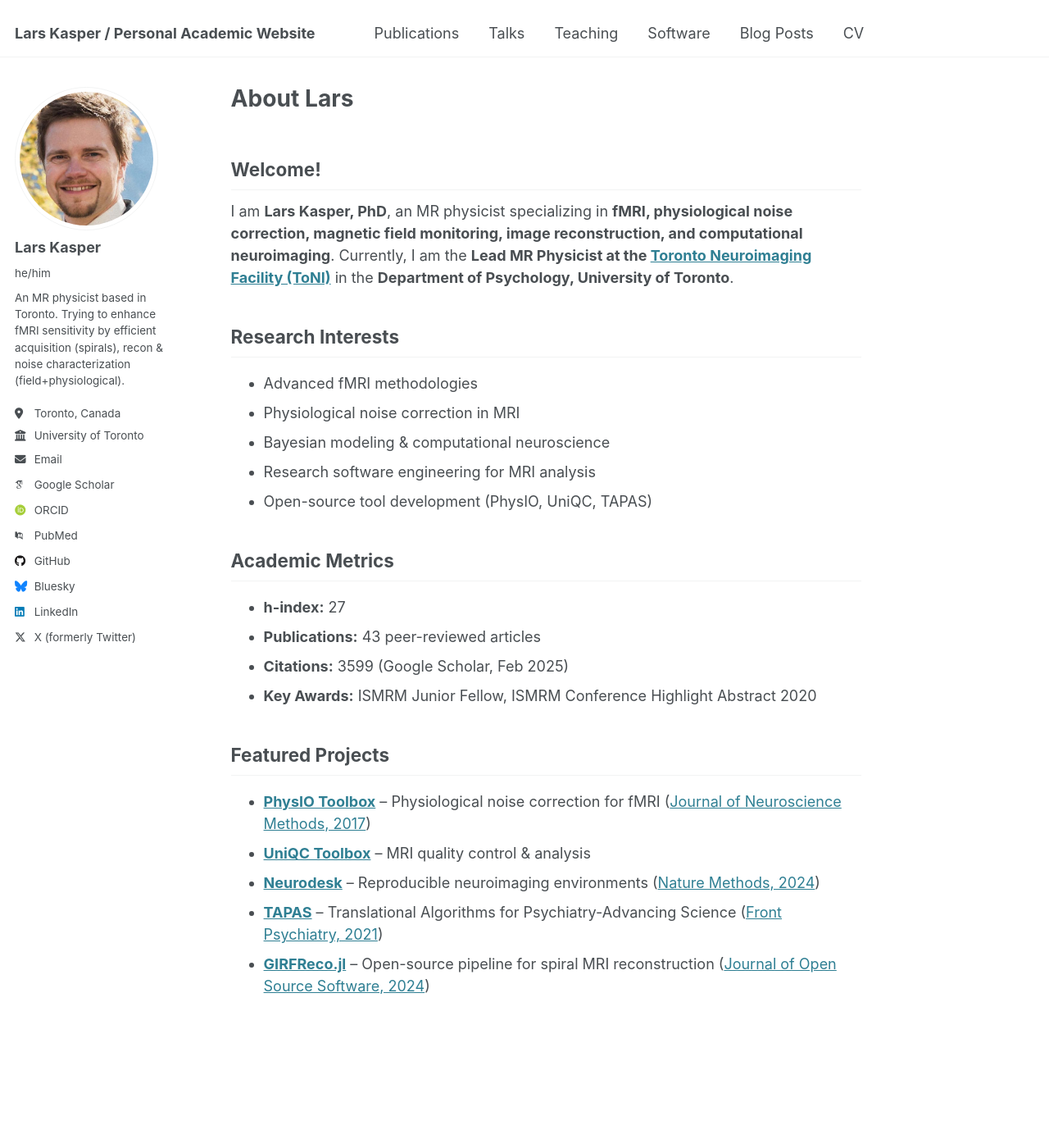
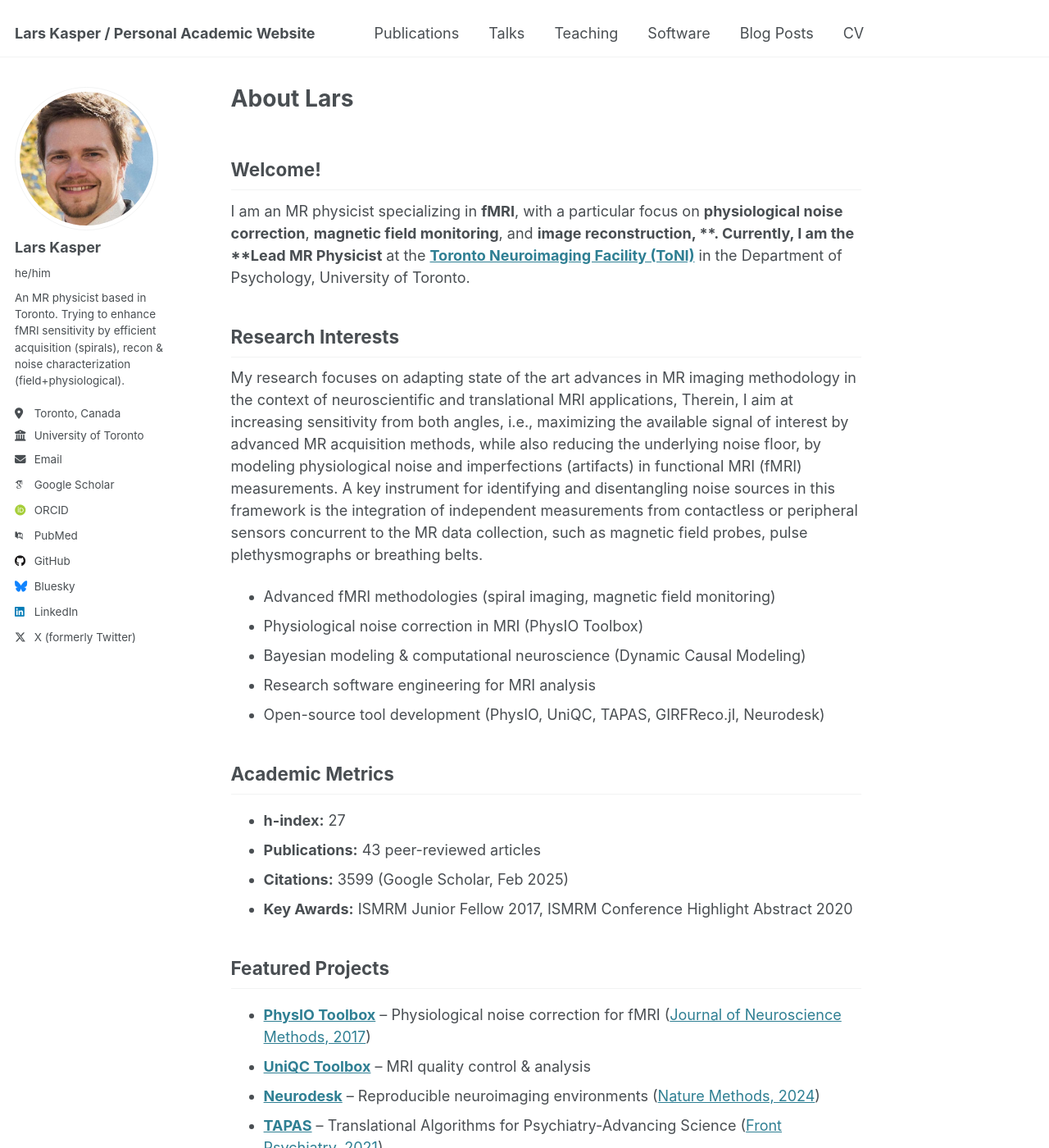
Before and after one commit to mrikasper/mrikasper.github.io, a Jekyll site: the page built from _pages/about.md, in a window 1280 px wide and 1400 px high. Shown: the whole window at 82% size. Built offline with Jekyll 4.4.1, drawn with Linux system fonts in a browser that asks for light colours; some web fonts are replaced.

Commit message:
expanded about page

```diff
--- a/_pages/about.md
+++ b/_pages/about.md
@@ -9,22 +9,26 @@ redirect_from:
 
 ## Welcome!
 
-I am **Lars Kasper, PhD**, an MR physicist specializing in **fMRI, physiological noise correction, magnetic field monitoring, image reconstruction, and computational neuroimaging**. Currently, I am the **Lead MR Physicist at the [Toronto Neuroimaging Facility (ToNI)](https://toni.psych.utoronto.ca/)** in the **Department of Psychology, University of Toronto**.
+I am an MR physicist specializing in **fMRI**, with a particular focus on **physiological noise correction**, **magnetic field monitoring**, and **image reconstruction, **. Currently, I am the **Lead MR Physicist** at the **[Toronto Neuroimaging Facility (ToNI)](https://toni.psych.utoronto.ca/)** in the Department of Psychology, University of Toronto.
+
+
 
 ## Research Interests
 
-- Advanced fMRI methodologies
-- Physiological noise correction in MRI
-- Bayesian modeling & computational neuroscience
+My research focuses on adapting state of the art advances in MR imaging methodology in the context of neuroscientific and translational MRI applications, Therein, I aim at increasing sensitivity from both angles, i.e., maximizing the available signal of interest by advanced MR acquisition methods, while also reducing the underlying noise floor, by modeling physiological noise and imperfections (artifacts) in functional MRI (fMRI) measurements. A key instrument for identifying and disentangling noise sources in this framework is the integration of independent measurements from contactless or peripheral sensors concurrent to the MR data collection, such as magnetic field probes, pulse plethysmographs or breathing belts.
+
+- Advanced fMRI methodologies (spiral imaging, magnetic field monitoring)
+- Physiological noise correction in MRI (PhysIO Toolbox)
+- Bayesian modeling & computational neuroscience (Dynamic Causal Modeling)
 - Research software engineering for MRI analysis
-- Open-source tool development (PhysIO, UniQC, TAPAS)
+- Open-source tool development (PhysIO, UniQC, TAPAS, GIRFReco.jl, Neurodesk)
 
 ## Academic Metrics
 
 - **h-index:** 27
 - **Publications:** 43 peer-reviewed articles
 - **Citations:** 3599 (Google Scholar, Feb 2025)
-- **Key Awards:** ISMRM Junior Fellow, ISMRM Conference Highlight Abstract 2020
+- **Key Awards:** ISMRM Junior Fellow 2017, ISMRM Conference Highlight Abstract 2020
 
 ## Featured Projects
 
```
